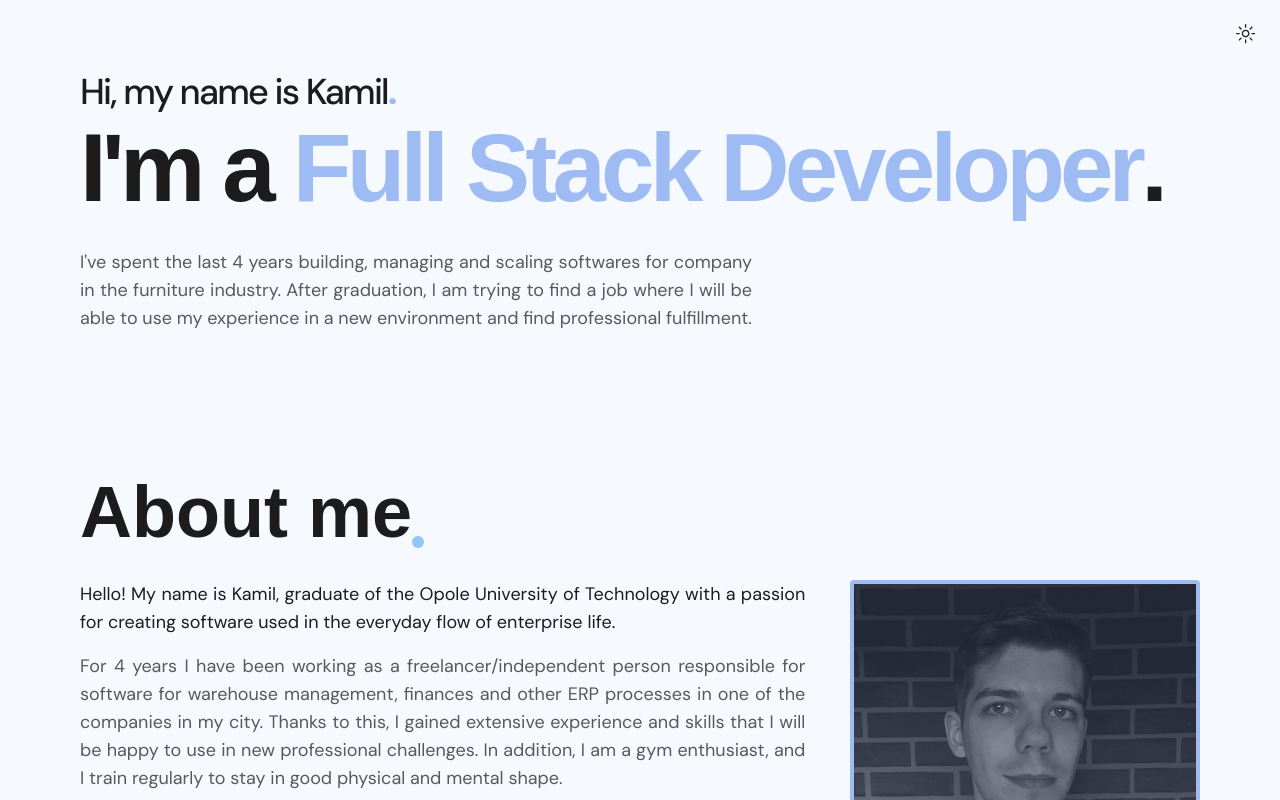
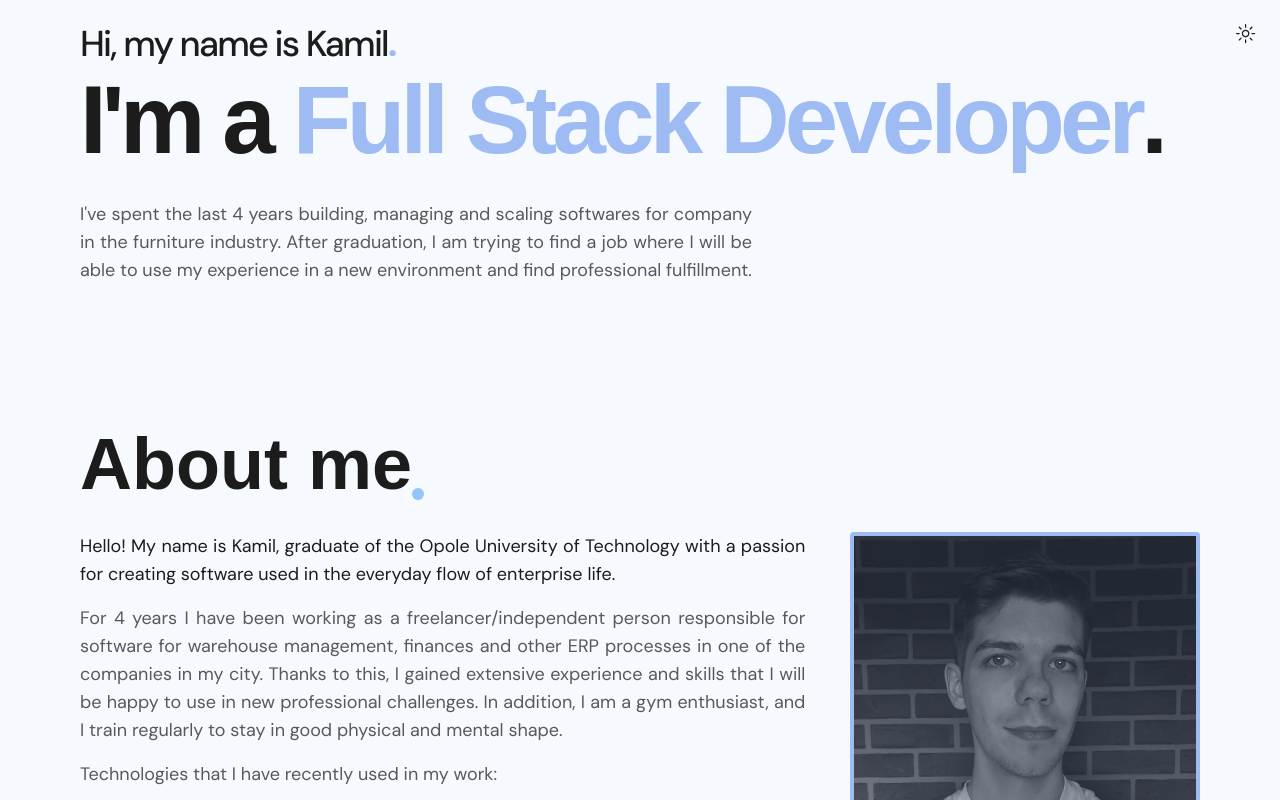
Before and after one commit to kamilhojka/portfolio, a Next.js app: page / in a window 1280 px wide. Shown: the top 800 px of the page. Built offline with nearby package versions, Linux system fonts and the light colour scheme; a web font is replaced by a local one.

Commit message:
Adjust padding in 'Hero' section

```diff
--- a/components/sections/hero.tsx
+++ b/components/sections/hero.tsx
@@ -1,6 +1,6 @@
 export function Hero() {
   return (
-    <section id="hero" className="relative flex flex-col py-12">
+    <section id="hero" className="relative flex flex-col pb-12">
       <div className="flex flex-col gap-4">
         <h2 className="text-3xl md:text-4xl font-medium tracking-tighter">
           Hi, my name is Kamil
```
